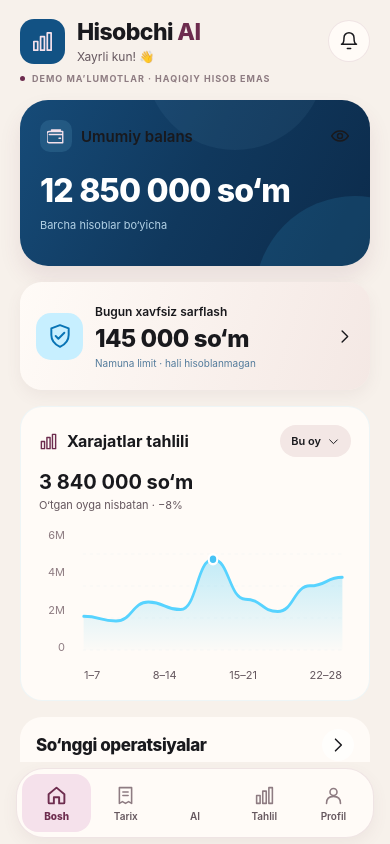
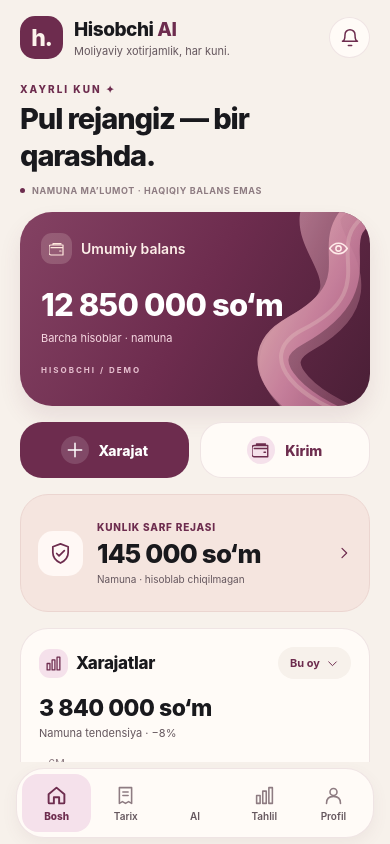
Before and after one commit to abdulazizganiyev255-ship-it/hisobchi-ai-mobile, a React Native app: screen / in a window 390 px wide. Built offline with nearby package versions, Linux system fonts and the light colour scheme.

Commit message:
feat(design): redesign dashboard in premium ivory-plum style while preserving interactions

```diff
--- a/src/screens/DashboardScreen.tsx
+++ b/src/screens/DashboardScreen.tsx
@@ -2,6 +2,7 @@ import React, {useState} from 'react';
 import {Alert, Pressable, ScrollView, StyleSheet, Text, View, useWindowDimensions} from 'react-native';
 import {LinearGradient} from 'expo-linear-gradient';
 import {AppIcon} from '../components/AppIcon';
+import {BalanceRibbon} from '../components/BalanceRibbon';
 import {ExpenseChart} from '../components/ExpenseChart';
 import {TransactionRow} from '../components/TransactionRow';
 import {demo, formatMoney} from '../data/demo';
@@ -14,59 +15,210 @@ export function DashboardScreen({onOpenTransactions}: {onOpenTransactions:()=>vo
   const narrow = width < 360;
   const month = demo.months[period];
 
-  return <ScrollView style={styles.scroll} contentContainerStyle={styles.content} showsVerticalScrollIndicator={false}>
+  const explainDemo = (feature:string) => Alert.alert(
+    'Dizayn prototipi',
+    `${feature} oynasi D02 bosqichida interaktiv mock oqimga ulanadi. Hozir real hisobga yozilmaydi.`
+  );
+
+  return <ScrollView
+    style={styles.scroll}
+    contentContainerStyle={styles.content}
+    showsVerticalScrollIndicator={false}
+  >
     <View style={styles.header}>
-      <View style={styles.brandIcon}><AppIcon name="chart" color={colors.primarySoft} size={23}/></View>
-      <View style={styles.heading}><Text style={styles.appName}>Hisobchi <Text style={{color:colors.primary}}>AI</Text></Text><Text style={styles.greeting}>Xayrli kun! 👋</Text></View>
-      <Pressable style={styles.bell} accessibilityRole="button" accessibilityLabel="Bildirishnomalar" onPress={()=>Alert.alert('Demo rejimi','Bildirishnomalar keyingi bosqichda ulanadi.')}><AppIcon name="bell" color={colors.text} size={20}/></Pressable>
+      <View style={styles.brandMark}><Text style={styles.brandMonogram}>h.</Text></View>
+      <View style={styles.heading}>
+        <Text style={styles.appName}>Hisobchi <Text style={styles.brandAccent}>AI</Text></Text>
+        <Text style={styles.greeting}>Moliyaviy xotirjamlik, har kuni.</Text>
+      </View>
+      <Pressable
+        style={styles.bell}
+        accessibilityRole="button"
+        accessibilityLabel="Bildirishnomalar"
+        onPress={()=>explainDemo('Bildirishnomalar')}
+      ><AppIcon name="bell" color={colors.primary} size={20}/></Pressable>
     </View>
-    <View style={styles.demoLine}><View style={styles.demoDot}/><Text style={styles.demoText}>DEMO MA’LUMOTLAR · HAQIQIY HISOB EMAS</Text></View>
 
-    <LinearGradient colors={['#164B78','#10385D','#0C2B4B']} start={{x:0,y:0}} end={{x:1,y:1}} style={styles.balanceCard}>
-      <View style={styles.balanceWavesA}/><View style={styles.balanceWavesB}/>
-      <View style={styles.balanceTop}><View style={styles.balanceTitle}><View style={styles.balanceIcon}><AppIcon name="wallet" color={colors.primarySoft} size={18}/></View><Text style={styles.balanceTitleText}>Umumiy balans</Text></View><Pressable style={styles.eyeBtn} accessibilityRole="button" accessibilityLabel={visible?'Balansni yashirish':'Balansni ko‘rsatish'} onPress={()=>setVisible(s=>!s)}><AppIcon name={visible?'eye':'eye-off'} size={20} color={colors.text}/></Pressable></View>
-      <Text style={[styles.balanceValue,narrow&&{fontSize:27}]} adjustsFontSizeToFit numberOfLines={1} minimumFontScale={0.75}>{visible?formatMoney(demo.balance):'••• ••• so‘m'}</Text>
-      <Text style={styles.balanceFoot}>Barcha hisoblar bo‘yicha</Text>
+    <View style={styles.welcome}>
+      <Text style={styles.eyebrow}>XAYRLI KUN ✦</Text>
+      <Text style={[styles.welcomeTitle,narrow&&{fontSize:25}]}>Pul rejangiz — bir qarashda.</Text>
+    </View>
+
+    <View style={styles.demoLine}>
+      <View style={styles.demoDot}/>
+      <Text style={styles.demoText}>NAMUNA MA’LUMOT · HAQIQIY BALANS EMAS</Text>
+    </View>
+
+    <LinearGradient
+      colors={['#844263','#6D2C4E','#4A1F36']}
+      start={{x:0,y:0}}
+      end={{x:1,y:1}}
+      style={styles.balanceCard}
+    >
+      <View pointerEvents="none" style={styles.ribbon}><BalanceRibbon/></View>
+      <View style={styles.balanceTop}>
+        <View style={styles.balanceTitleRow}>
+          <View style={styles.balanceIcon}><AppIcon name="wallet" color="#FFE8DD" size={16}/></View>
+          <Text style={styles.balanceTitle}>Umumiy balans</Text>
+        </View>
+        <Pressable
+          style={styles.eyeBtn}
+          accessibilityRole="button"
+          accessibilityLabel={visible?'Balansni yashirish':'Balansni ko‘rsatish'}
+          onPress={()=>setVisible(v=>!v)}
+        ><AppIcon name={visible?'eye':'eye-off'} color="#FFEBE9" size={21}/></Pressable>
+      </View>
+      <Text
+        style={[styles.balanceValue,narrow&&{fontSize:28}]}
+        numberOfLines={1}
+        adjustsFontSizeToFit
+        minimumFontScale={0.7}
+      >{visible?formatMoney(demo.balance):'••• ••• so‘m'}</Text>
+      <Text style={styles.balanceFoot}>Barcha hisoblar · namuna</Text>
+      <View style={styles.cardSeal}><Text style={styles.cardSealText}>HISOBCHI / DEMO</Text></View>
     </LinearGradient>
 
-    <Pressable accessibilityRole="button" accessibilityLabel="Xavfsiz sarflash haqida" onPress={()=>Alert.alert('Xavfsiz sarflash','Hozir namuna ko‘rsatilgan. Kelajakda haqiqiy limit rejalashtirilgan to‘lovlar va balansdan hisoblanadi.')}>
-      <LinearGradient colors={[colors.cardLight,colors.cardLightBottom]} start={{x:0,y:0}} end={{x:1,y:1}} style={styles.safeCard}>
-        <View style={styles.safeIcon}><AppIcon name="shield" size={26} color="#0874B5"/></View>
-        <View style={{flex:1,minWidth:0}}><Text style={styles.safeTitle}>Bugun xavfsiz sarflash</Text><Text style={[styles.safeAmount,narrow&&{fontSize:21}]} numberOfLines={1} adjustsFontSizeToFit>{formatMoney(demo.safeToSpendToday)}</Text><Text style={styles.safeSubtitle}>Namuna limit · hali hisoblanmagan</Text></View>
-        <AppIcon name="chevron" color={colors.ink} size={19}/>
-      </LinearGradient>
+    <View style={styles.quickActions}>
+      <Pressable
+        style={[styles.action,styles.primaryAction]}
+        accessibilityRole="button"
+        accessibilityLabel="Xarajat qo‘shish"
+        onPress={()=>explainDemo('Xarajat qo‘shish')}
+      >
+        <View style={styles.primaryActionIcon}><AppIcon name="plus" color={colors.white} size={20}/></View>
+        <Text style={styles.primaryActionText}>Xarajat</Text>
+      </Pressable>
+      <Pressable
+        style={[styles.action,styles.secondaryAction]}
+        accessibilityRole="button"
+        accessibilityLabel="Kirim qo‘shish"
+        onPress={()=>explainDemo('Kirim qo‘shish')}
+      >
+        <View style={styles.secondaryActionIcon}><AppIcon name="wallet" color={colors.primary} size={18}/></View>
+        <Text style={styles.secondaryActionText}>Kirim</Text>
+      </Pressable>
+    </View>
+
+    <Pressable
+      accessibilityRole="button"
+      accessibilityLabel="Bugungi sarf rejasi haqida"
+      onPress={()=>Alert.alert(
+        'Sarf rejasi · demo',
+        '145 000 so‘m namuna qiymat. Haqiqiy Safe-to-Spend tasdiqlangan hisob qoldig‘i, majburiyatlar va rezervlardan Finance Engine orqali hisoblanadi.'
+      )}
+    >
+      <View style={styles.safeCard}>
+        <View style={styles.safeIcon}><AppIcon name="shield" size={23} color={colors.primary}/></View>
+        <View style={styles.safeBody}>
+          <Text style={styles.safeEyebrow}>KUNLIK SARF REJASI</Text>
+          <Text style={[styles.safeAmount,narrow&&{fontSize:23}]} numberOfLines={1} adjustsFontSizeToFit>{formatMoney(demo.safeToSpendToday)}</Text>
+          <Text style={styles.safeSubtitle}>Namuna · hisoblab chiqilmagan</Text>
+        </View>
+        <View style={styles.safeChevron}><AppIcon name="chevron" color={colors.primary} size={16}/></View>
+      </View>
     </Pressable>
 
     <View style={styles.chartCard}>
-      <View style={styles.sectionHeader}><View style={styles.sectionTitleRow}><AppIcon name="chart" color={colors.primary} size={19}/><Text style={styles.sectionTitle}>Xarajatlar tahlili</Text></View><Pressable style={styles.periodBtn} accessibilityRole="button" accessibilityLabel="Davrni almashtirish" onPress={()=>setPeriod(x=>x==='current'?'previous':'current')}><Text style={styles.periodText}>{month.label}</Text><AppIcon name="chevron-down" color={colors.text} size={13}/></Pressable></View>
+      <View style={styles.sectionHeader}>
+        <View style={styles.sectionTitleRow}>
+          <View style={styles.sectionIcon}><AppIcon name="chart" color={colors.primary} size={17}/></View>
+          <Text style={styles.sectionTitle}>Xarajatlar</Text>
+        </View>
+        <Pressable
+          style={styles.periodBtn}
+          accessibilityRole="button"
+          accessibilityLabel="Tahlil davrini almashtirish"
+          onPress={()=>setPeriod(x=>x==='current'?'previous':'current')}
+        >
+          <Text style={styles.periodText}>{month.label}</Text>
+          <AppIcon name="chevron-down" color={colors.primary} size={13}/>
+        </Pressable>
+      </View>
       <Text style={styles.chartAmount}>{formatMoney(month.total)}</Text>
-      <Text style={styles.chartDetail}>{period==='current'?'O‘tgan oyga nisbatan': 'Oldingi davrga nisbatan'} · {month.change<0?'−':'+'}{Math.abs(month.change)}%</Text>
+      <Text style={styles.chartDetail}>Namuna tendensiya · {month.change<0?'−':'+'}{Math.abs(month.change)}%</Text>
       <ExpenseChart values={month.chart}/>
     </View>
 
     <View style={styles.transactionsCard}>
-      <View style={styles.transactionsHeader}><Text style={styles.transactionsTitle}>So‘nggi operatsiyalar</Text><Pressable accessibilityRole="button" accessibilityLabel="Barcha operatsiyalar" onPress={onOpenTransactions} style={styles.arrow}><AppIcon name="chevron" color={colors.ink} size={20}/></Pressable></View>
-      {demo.transactions.slice(0,3).map((item,i)=><React.Fragment key={item.id}>{i>0&&<View style={styles.separator}/>}<TransactionRow item={item} light/></React.Fragment>)}
+      <View style={styles.transactionsHeader}>
+        <View>
+          <Text style={styles.transactionsTitle}>So‘nggi operatsiyalar</Text>
+          <Text style={styles.transactionsHint}>Namuna yozuvlar</Text>
+        </View>
+        <Pressable
+          accessibilityRole="button"
+          accessibilityLabel="Barcha operatsiyalar"
+          onPress={onOpenTransactions}
+          style={styles.arrow}
+        ><AppIcon name="chevron" color={colors.primary} size={19}/></Pressable>
+      </View>
+      {demo.transactions.slice(0,3).map((item,i)=><React.Fragment key={item.id}>
+        {i>0&&<View style={styles.separator}/>}
+        <TransactionRow item={item} light/>
+      </React.Fragment>)}
     </View>
-    <Text style={styles.disclaimer}>Hisobchi AI · Dizayn prototipi v0.1</Text>
+
+    <Text style={styles.disclaimer}>Hisobchi AI · D01 UI prototip · real hisob emas</Text>
   </ScrollView>;
 }
 
 const styles=StyleSheet.create({
-  scroll:{flex:1},content:{paddingHorizontal:spacing.lg,paddingTop:18,paddingBottom:28,gap:16},
-  header:{flexDirection:'row',gap:12,alignItems:'center'},
-  brandIcon:{width:45,height:45,borderRadius:14,backgroundColor:'#125284',alignItems:'center',justifyContent:'center'},
-  heading:{flex:1},appName:{fontWeight:'800',fontSize:23,letterSpacing:-0.6,color:colors.text},greeting:{color:colors.muted,fontSize:12,marginTop:3},
-  bell:{width:42,height:42,backgroundColor:colors.surface,borderRadius:21,alignItems:'center',justifyContent:'center',borderWidth:1,borderColor:colors.divider},
-  demoLine:{flexDirection:'row',alignItems:'center',gap:7,marginTop:-7},demoDot:{height:5,width:5,borderRadius:3,backgroundColor:colors.primary},demoText:{fontSize:9,letterSpacing:1,color:colors.faint,fontWeight:'700'},
-  balanceCard:{minHeight:166,borderRadius:radius.xl,padding:20,overflow:'hidden',...shadow.card},
-  balanceWavesA:{position:'absolute',width:200,height:200,borderRadius:100,backgroundColor:'rgba(64,198,255,0.12)',right:-85,bottom:-130},
-  balanceWavesB:{position:'absolute',width:180,height:180,borderRadius:90,backgroundColor:'rgba(153,219,255,0.06)',right:45,top:-130},
-  balanceTop:{flexDirection:'row',justifyContent:'space-between',alignItems:'center'},balanceTitle:{flexDirection:'row',alignItems:'center',gap:9},balanceIcon:{width:32,height:32,borderRadius:10,backgroundColor:'rgba(142,219,255,0.12)',alignItems:'center',justifyContent:'center'},balanceTitleText:{color:colors.text,fontSize:15,fontWeight:'600'},eyeBtn:{padding:8,margin:-8},
-  balanceValue:{color:'#FFFFFF',fontWeight:'800',fontSize:32,letterSpacing:-0.8,marginTop:19},balanceFoot:{color:'#B2D1E5',fontSize:11,marginTop:8},
-  safeCard:{borderRadius:radius.lg,padding:16,minHeight:108,flexDirection:'row',alignItems:'center',gap:12,...shadow.light},safeIcon:{height:47,width:47,backgroundColor:'#C7EFFF',borderRadius:15,alignItems:'center',justifyContent:'center'},safeTitle:{color:colors.ink,fontWeight:'600',fontSize:12},safeAmount:{color:colors.ink,fontWeight:'800',fontSize:24,letterSpacing:-0.5,marginTop:5},safeSubtitle:{color:'#547C9C',fontSize:10,marginTop:4},
-  chartCard:{borderRadius:radius.lg,backgroundColor:colors.surface,padding:18,borderWidth:1,borderColor:'rgba(124,197,235,0.13)'},
-  sectionHeader:{flexDirection:'row',justifyContent:'space-between',alignItems:'center',gap:8},sectionTitleRow:{flexDirection:'row',alignItems:'center',gap:9,flexShrink:1},sectionTitle:{color:colors.text,fontWeight:'700',fontSize:16},periodBtn:{backgroundColor:colors.surfaceRaised,borderRadius:radius.pill,paddingVertical:9,paddingHorizontal:11,flexDirection:'row',alignItems:'center',gap:6},periodText:{color:colors.text,fontSize:11,fontWeight:'600'},chartAmount:{fontWeight:'700',fontSize:20,color:colors.text,marginTop:13},chartDetail:{fontSize:11,color:colors.muted,marginTop:4},
-  transactionsCard:{backgroundColor:colors.cardLight,borderRadius:radius.lg,paddingHorizontal:16,paddingVertical:12},transactionsHeader:{flexDirection:'row',alignItems:'center',justifyContent:'space-between',marginBottom:7},transactionsTitle:{color:colors.ink,fontWeight:'800',fontSize:17,letterSpacing:-0.4},arrow:{width:32,height:32,borderRadius:16,backgroundColor:'rgba(255,255,255,0.65)',justifyContent:'center',alignItems:'center'},separator:{height:1,backgroundColor:'#D1E4F0',marginLeft:57},
-  disclaimer:{color:colors.faint,textAlign:'center',fontSize:10,marginTop:1}
+  scroll:{flex:1},
+  content:{paddingHorizontal:spacing.lg,paddingTop:16,paddingBottom:32,gap:16},
+  header:{flexDirection:'row',gap:11,alignItems:'center'},
+  brandMark:{width:43,height:43,borderRadius:15,backgroundColor:colors.primary,alignItems:'center',justifyContent:'center'},
+  brandMonogram:{fontSize:23,fontWeight:'800',color:'#FDF3EC',letterSpacing:-1.2},
+  heading:{flex:1},
+  appName:{fontWeight:'800',fontSize:19,letterSpacing:-0.45,color:colors.text},
+  brandAccent:{color:colors.primary},
+  greeting:{color:colors.muted,fontSize:11,marginTop:3},
+  bell:{width:41,height:41,backgroundColor:colors.surface,borderRadius:21,alignItems:'center',justifyContent:'center',borderWidth:1,borderColor:colors.divider},
+  welcome:{gap:5,marginTop:8},
+  eyebrow:{color:colors.primary,fontSize:10,fontWeight:'800',letterSpacing:2},
+  welcomeTitle:{color:colors.text,fontSize:29,fontWeight:'800',letterSpacing:-1.1,maxWidth:320,lineHeight:37},
+  demoLine:{flexDirection:'row',alignItems:'center',gap:7,marginTop:-5},
+  demoDot:{height:5,width:5,borderRadius:3,backgroundColor:colors.primary},
+  demoText:{fontSize:9,letterSpacing:0.6,color:colors.faint,fontWeight:'700'},
+  balanceCard:{minHeight:194,borderRadius:radius.hero,padding:21,overflow:'hidden',...shadow.card},
+  ribbon:{position:'absolute',right:-21,top:-7,opacity:0.88},
+  balanceTop:{flexDirection:'row',justifyContent:'space-between',alignItems:'center',zIndex:1},
+  balanceTitleRow:{flexDirection:'row',alignItems:'center',gap:9},
+  balanceIcon:{width:31,height:31,borderRadius:11,backgroundColor:'rgba(255,239,230,0.17)',alignItems:'center',justifyContent:'center'},
+  balanceTitle:{color:'#FDEFE9',fontSize:14,fontWeight:'600'},
+  eyeBtn:{padding:8,margin:-8},
+  balanceValue:{color:'#FFFFFF',fontWeight:'800',fontSize:31,letterSpacing:-0.8,marginTop:22,zIndex:1,paddingRight:12},
+  balanceFoot:{color:'#F6D7E1',fontSize:11,marginTop:8,zIndex:1},
+  cardSeal:{marginTop:20,alignSelf:'flex-start',zIndex:1},
+  cardSealText:{fontSize:8,color:'#E6BFCF',fontWeight:'700',letterSpacing:2},
+  quickActions:{flexDirection:'row',gap:11},
+  action:{flex:1,minHeight:56,borderRadius:radius.lg,flexDirection:'row',alignItems:'center',justifyContent:'center',gap:10},
+  primaryAction:{backgroundColor:colors.primary},
+  secondaryAction:{backgroundColor:colors.surface,borderWidth:1,borderColor:colors.divider},
+  primaryActionIcon:{height:28,width:28,borderRadius:14,alignItems:'center',justifyContent:'center',backgroundColor:'rgba(255,255,255,0.14)'},
+  secondaryActionIcon:{height:28,width:28,borderRadius:14,alignItems:'center',justifyContent:'center',backgroundColor:colors.primarySoft},
+  primaryActionText:{fontSize:14,fontWeight:'800',color:colors.white},
+  secondaryActionText:{fontSize:14,fontWeight:'800',color:colors.primary},
+  safeCard:{minHeight:118,borderRadius:radius.xl,padding:17,backgroundColor:'#F5E5DF',borderWidth:1,borderColor:'#EBD5D0',flexDirection:'row',alignItems:'center',gap:14},
+  safeIcon:{height:45,width:45,backgroundColor:'#FFF8F5',borderRadius:15,alignItems:'center',justifyContent:'center'},
+  safeBody:{flex:1,minWidth:0},
+  safeEyebrow:{color:colors.primary,fontWeight:'800',fontSize:10,letterSpacing:0.8},
+  safeAmount:{color:colors.ink,fontWeight:'800',fontSize:26,letterSpacing:-0.8,marginTop:5},
+  safeSubtitle:{color:colors.muted,fontSize:10,marginTop:4},
+  safeChevron:{alignItems:'center',justifyContent:'center'},
+  chartCard:{borderRadius:radius.xl,backgroundColor:colors.surface,padding:18,borderWidth:1,borderColor:colors.divider},
+  sectionHeader:{flexDirection:'row',justifyContent:'space-between',alignItems:'center',gap:8},
+  sectionTitleRow:{flexDirection:'row',alignItems:'center',gap:8,flexShrink:1},
+  sectionIcon:{width:29,height:29,borderRadius:11,backgroundColor:colors.primarySoft,alignItems:'center',justifyContent:'center'},
+  sectionTitle:{color:colors.text,fontWeight:'800',fontSize:17,letterSpacing:-0.3},
+  periodBtn:{backgroundColor:colors.background,borderRadius:radius.pill,paddingVertical:9,paddingHorizontal:12,flexDirection:'row',alignItems:'center',gap:6},
+  periodText:{color:colors.primary,fontSize:11,fontWeight:'700'},
+  chartAmount:{fontWeight:'800',fontSize:23,color:colors.text,marginTop:15,letterSpacing:-0.5},
+  chartDetail:{fontSize:11,color:colors.muted,marginTop:4},
+  transactionsCard:{backgroundColor:colors.surface,borderRadius:radius.xl,paddingHorizontal:16,paddingVertical:15,borderWidth:1,borderColor:colors.divider},
+  transactionsHeader:{flexDirection:'row',alignItems:'center',justifyContent:'space-between',marginBottom:7},
+  transactionsTitle:{color:colors.ink,fontWeight:'800',fontSize:17,letterSpacing:-0.3},
+  transactionsHint:{fontSize:10,color:colors.muted,marginTop:4},
+  arrow:{width:32,height:32,borderRadius:16,backgroundColor:colors.primarySoft,justifyContent:'center',alignItems:'center'},
+  separator:{height:1,backgroundColor:colors.line,marginLeft:57},
+  disclaimer:{color:colors.faint,textAlign:'center',fontSize:10,marginTop:1},
 });
```
